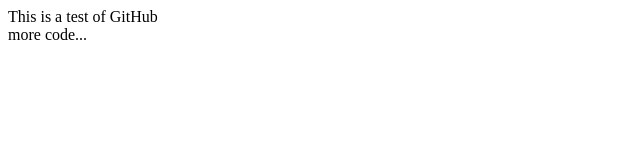
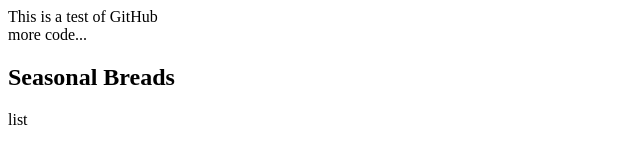
Before and after one commit to CodeByMr/BreadProject, a plain HTML site: page index.html in a window 1280 px wide. Shown: the whole page, without its empty margins (0-640 px from the left). Drawn offline with Linux system fonts and the light colour scheme.

Commit message:
added seasonal breads

```diff
--- a/index.html
+++ b/index.html
@@ -8,5 +8,8 @@ This is a test of GitHub
 
     <br/>
     more code...
+
+    <h2>Seasonal Breads</h2>
+    <p>list</p>
 </body>
 </html>
```
